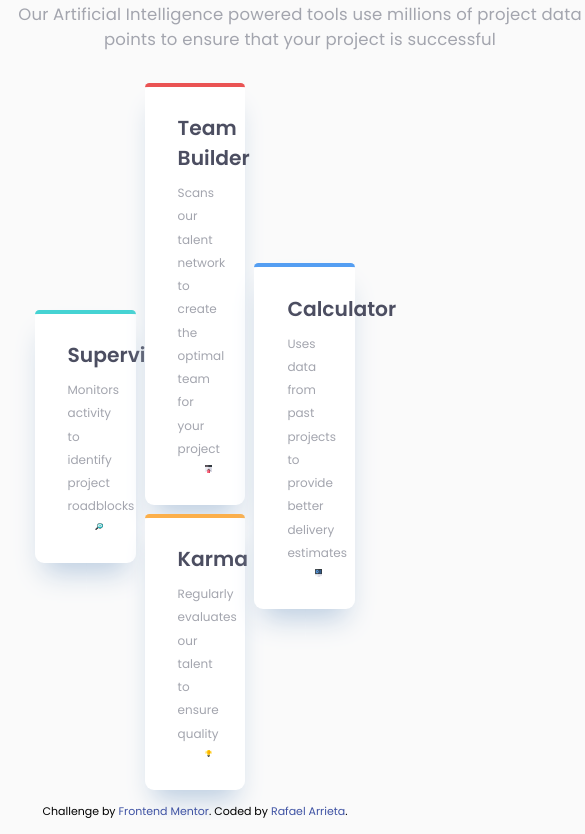
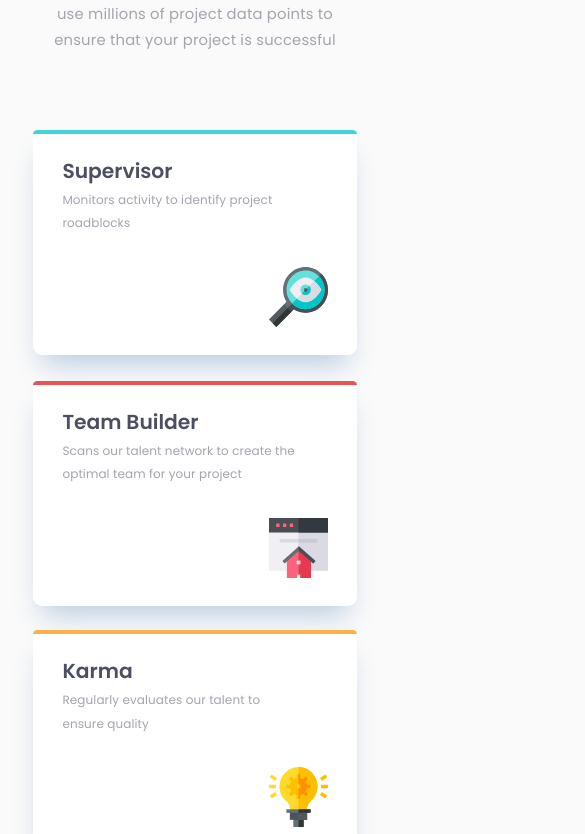
Before and after one commit to rarrietat/four-card-feature-section, a plain HTML site: page index.html in a window 390 px wide. Shown: the part 197-1031 px from the top of the page, 585 px wide, since content can reach past the window. Drawn offline with Linux system fonts and the light colour scheme.

Commit message:
responsive design

```diff
--- a/css/styles.scss
+++ b/css/styles.scss
@@ -99,7 +99,6 @@ header{
             align-items: flex-end;
             img{
                 width: 22.5%;
-                //width: 4.26rem;
             }
         }
 
@@ -136,3 +135,87 @@ footer{
         color: hsl(228, 45%, 44%);
     }
 }
+
+@media screen and (max-width: 880px){
+    :root{
+        font-size: 13px;
+    }
+}
+
+@media screen and (max-width: 765px){
+    :root{
+        font-size: 15px;
+    }
+    header{
+        width: 35rem;
+    }
+    .container{
+        flex-direction: column;
+        .supervisor, .team-builder, .karma, .calculator{
+            width: 95%;
+        }
+        .supervisor{
+            margin-bottom: 6%;
+        }
+        .karma, .calculator{
+            margin-top: 6%;
+        }
+        .cards-center{
+            width: 95%;
+            .team-builder,.karma{
+                width: 100%;
+            }
+        }
+    }
+}
+
+@media screen and (max-width: 660px){
+    :root{
+        font-size: 15px;
+    }
+
+    header{
+        margin-top: 5.5rem;
+        width: 21rem;
+        .title1, .title2{
+            font-size: 1.6rem;
+            line-height: 2.5rem;
+        }
+        p{
+            margin-top: 1rem;
+            font-size: .985rem;
+            letter-spacing: .2px;
+            line-height: 1.7rem;
+        }
+    }
+    .container{
+        margin-top: 16.2%;
+        width: 83%;
+        .supervisor, .team-builder, .karma, .calculator{
+            width: 100%;
+            padding: 1.45rem 1.9rem 1.9rem 1.95rem;
+            .info-card{
+                width: 90%;
+                p{
+                    font-size: .8rem;
+                    margin-top: .15rem;
+                    margin-bottom: 13.5%;
+                    letter-spacing: 0.1px;
+                }
+            }
+        }
+        .supervisor{
+            margin-bottom: 8%;
+        }
+        .karma, .calculator{
+            margin-top: 7.5%;
+        }
+        .cards-center{
+            width: 100%;
+            .team-builder, .karma{
+                width: 100%;
+            }
+        }
+    }
+
+}
```
Also changed, not shown: css/styles.min.css, 1 other file.
